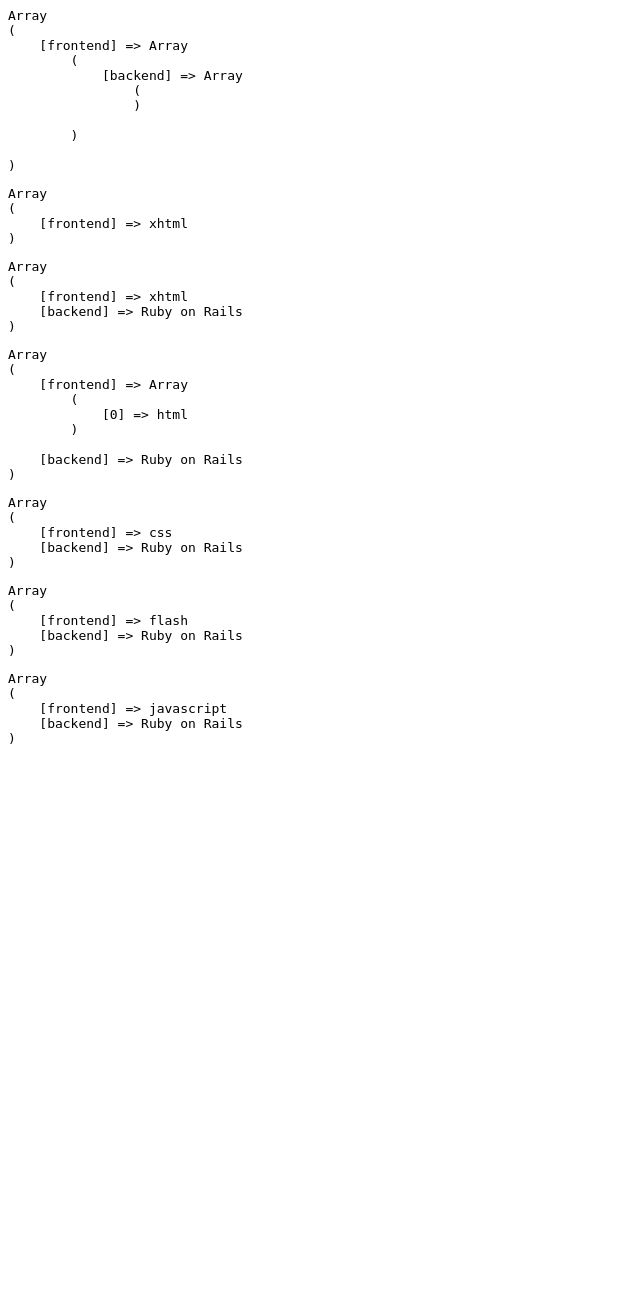
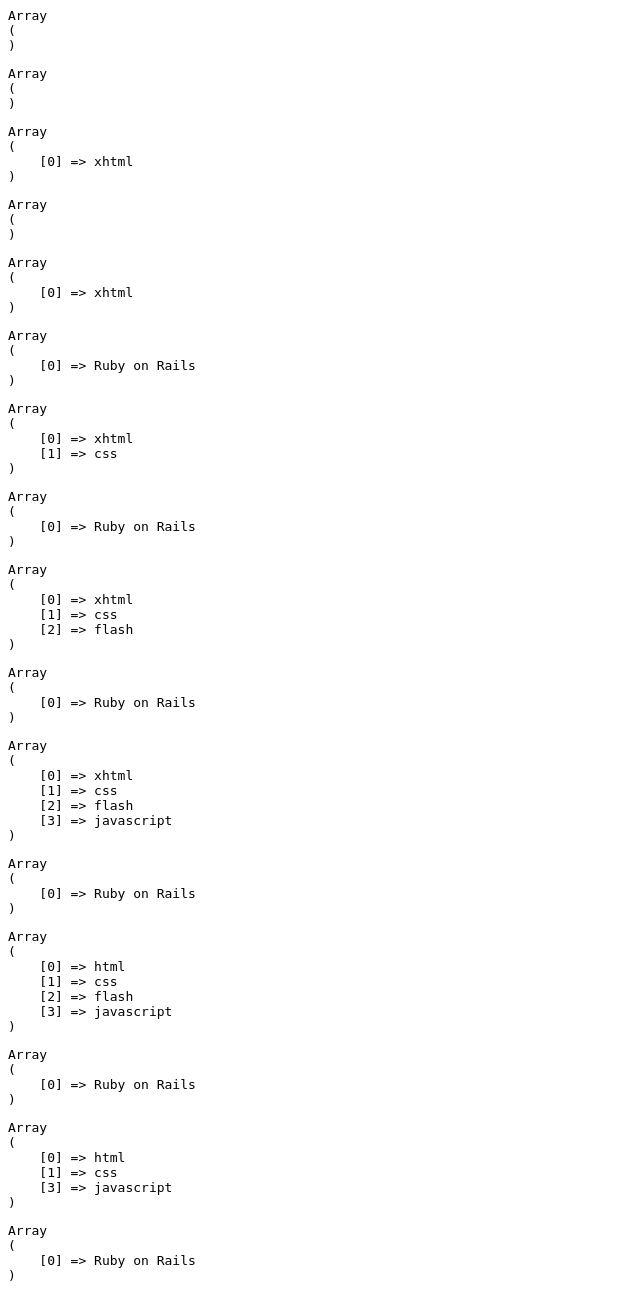
Before and after one commit to salv236/BecodeExercisesPHP, a PHP site: page /webDeveloperArray.php in a window 1280 px wide. Shown: the whole page, without its empty margins (0-640 px from the left). Before the commit the page ends 744 px from the top, so only its background shows below. Run offline with PHP 8.4, Linux system fonts and the light colour scheme.

Commit message:
added loop files foreach and whil in addition to updates to the web developer array file

```diff
--- a/webDeveloperArray.php
+++ b/webDeveloperArray.php
@@ -2,48 +2,99 @@
 
 //review seems that content is being replaced instead of inserting new values view array_push
 
-$webDevelopment = array('frontend'=>array('backend'=>array( )));
+/* Then adds a line below that adds the following technology to the right key: "xhtml".
+Then adds a line below that adds the following technology to the right key: "Ruby on Rails".
+Then adds a line below that adds the following technology to the right key: "CSS".
+Then adds a line below that adds to the right key the following technology: "Flash".
+Then adds a line below that adds to the right key the following technology: "Javascript".
+Then add a line below that replaces the line containing "xhtml" with "html".
+Then add a line below that deletes the line containing "Flash".*/
+
+$frontEnd = [];
+$backEnd = [];
 
 echo '<pre>';
-print_r($webDevelopment);
+print_r($frontEnd);
 echo '</pre>';
 
-$webDevelopment['frontend'] = 'xhtml';
+echo '<pre>';
+print_r($backEnd);
+echo '</pre>';
+
+// addition of first element within the $frontEnd array
+
+$frontEnd[0] = 'xhtml';
 
 echo '<pre>';
-print_r($webDevelopment);
+print_r($frontEnd);
 echo '</pre>';
 
-$webDevelopment['backend'] = 'Ruby on Rails';
+echo '<pre>';
+print_r($backEnd);
+echo '</pre>';
+
+array_push($backEnd,'Ruby on Rails');
 
 echo '<pre>';
-print_r($webDevelopment);
+print_r($frontEnd);
 echo '</pre>';
 
-$webDevelopment['frontend']= ['html'];
+echo '<pre>';
+print_r($backEnd);
+echo '</pre>';
+
+array_push($frontEnd, 'css');
 
 echo '<pre>';
-print_r($webDevelopment);
+print_r($frontEnd);
 echo '</pre>';
 
-$webDevelopment['frontend'] = 'css';
+echo '<pre>';
+print_r($backEnd);
+echo '</pre>';
+
+array_push($frontEnd, 'flash');
 
 echo '<pre>';
-print_r($webDevelopment);
+print_r($frontEnd);
 echo '</pre>';
 
-$webDevelopment['frontend'] = 'flash';
+echo '<pre>';
+print_r($backEnd);
+echo '</pre>';
+
+array_push($frontEnd, 'javascript');
 
 echo '<pre>';
-print_r($webDevelopment);
+print_r($frontEnd);
 echo '</pre>';
 
-$webDevelopment['frontend'] = 'javascript';
+echo '<pre>';
+print_r($backEnd);
+echo '</pre>';
+
+//in array frontend replace xhtml with html
+
+$frontEnd[0] = 'html';
 
 echo '<pre>';
-print_r($webDevelopment);
+print_r($frontEnd);
 echo '</pre>';
 
-// delete line containing flash
+echo '<pre>';
+print_r($backEnd);
+echo '</pre>';
+
+// delete entry containing flash in position[2] of the $frontEnd array
+
+unset($frontEnd[2]);
+
+echo '<pre>';
+print_r($frontEnd);
+echo '</pre>';
+
+echo '<pre>';
+print_r($backEnd);
+echo '</pre>';
 
 ?>
```
Also changed, not shown: ForeachLoopPersons.php (added, +14 -0 lines), bartmanWhileloop.php (added, +14 -0 lines).
